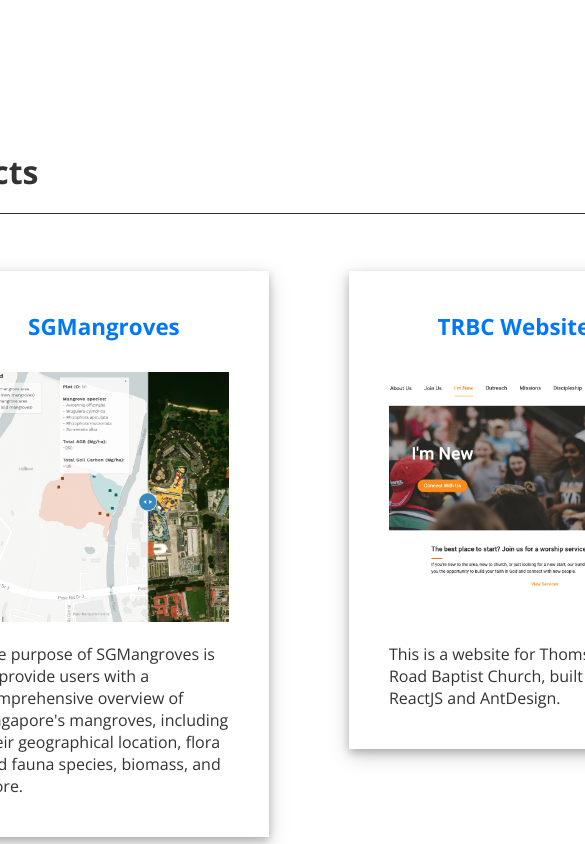
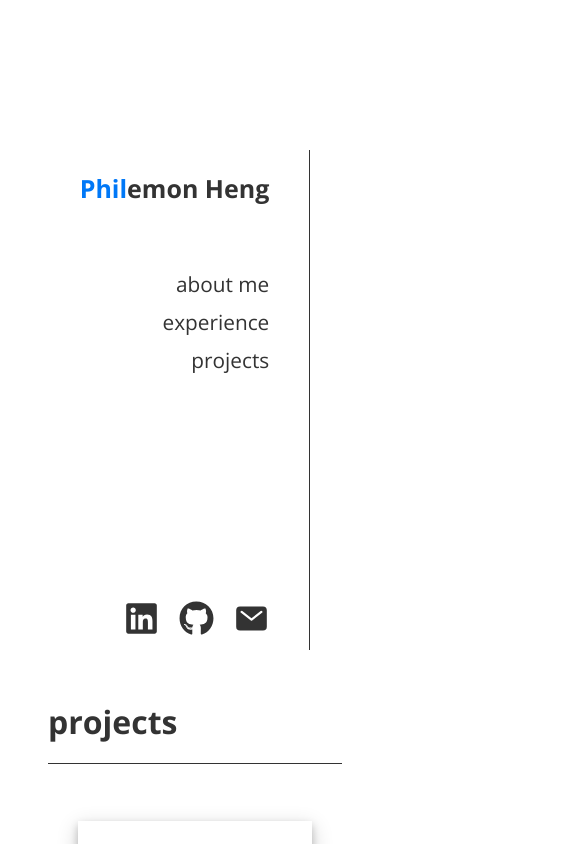
Before and after one commit to fillingthemoon/fillingthemoon.github.io, a React (Create React App) app: page /projects in a window 390 px wide. Shown: the top 844 px of the page, 585 px wide, since content can reach past the window. Built offline with nearby package versions, Linux system fonts and the light colour scheme.

Commit message:
add some responsive design

```diff
--- a/src/App.css
+++ b/src/App.css
@@ -9,12 +9,14 @@ body {
 
 #site-container {
   display: flex;
+  flex-wrap: wrap;
   justify-content: center;
 }
 
 /* nav bar */
 #nav-container {
   margin-right: 40px;
+  margin-bottom: 50px;
   height: 500px;
   position: relative;
 }
@@ -91,8 +93,15 @@ li {
 /* content */
 #content-container {
   margin-left: 40px;
-  width: 800px;
+  margin-right: 40px;
   height: 500px;
+  max-width: 800px;
+}
+
+@media (min-width:800px) {
+  #content-container {
+    min-width: 800px;
+  }
 }
 
 #content-title {
@@ -100,64 +109,17 @@ li {
   padding-bottom: 20px;
   font-size: 2em;
   margin-top: 0px;
-  width: 800px;
 }
 
 /* about me */
 #about-me {
-  margin: 10px 150px 10px 50px;
+  margin: 10px 50px 10px 50px;
 }
 
 #about-me > p {
   font-size: 20px;
   line-height: 40px;
   font-weight: 300;
-}
-
-/* projects */
-#projects {
-  display: flex;
-  flex-wrap: wrap;
-  justify-content: space-between;
-  width: 800px;
-  padding-bottom: 50px;
-}
-
-#projects > a {
-  text-decoration: none;
-  color: #333333;
-}
-
-#project {
-  margin: 30px;
-  padding: 40px;
-  width: 250px;
-  box-shadow: 0 4px 8px 0 rgba(0, 0, 0, 0.2), 0 6px 20px 0 rgba(0, 0, 0, 0.19);
-  transition: 0.2s;
-  overflow: hidden;
-}
-
-#project:hover {
-  transform: scale(1.05);
-  transition: 0.2s;
-}
-
-#project > h1 {
-  margin: 0px 0px 30px 0px;
-  font-size: 1.4em;
-  text-align: center;
-  color: #0078f7;
-  font-weight: 700;
-}
-
-#project > p {
-  margin-bottom: 0px;
-  color: #333333;
-  font-weight: 300;
-}
-
-#project > img {
-  width: 100%;
 }
 
 /* Experience */
@@ -192,5 +154,48 @@ li {
   font-size: 1em;
 }
 
-#experience > p {
+/* projects */
+#projects {
+  display: flex;
+  flex-wrap: wrap;
+  justify-content: space-between;
+  padding-bottom: 50px;
+  max-width: 800px;
 }
+
+#projects > a {
+  text-decoration: none;
+  color: #333333;
+}
+
+#project {
+  margin: 30px;
+  padding: 40px;
+  max-width: 250px;
+  box-shadow: 0 4px 8px 0 rgba(0, 0, 0, 0.2), 0 6px 20px 0 rgba(0, 0, 0, 0.19);
+  transition: 0.2s;
+  overflow: hidden;
+}
+
+#project:hover {
+  transform: scale(1.05);
+  transition: 0.2s;
+}
+
+#project > h1 {
+  margin: 0px 0px 30px 0px;
+  font-size: 1.4em;
+  text-align: center;
+  color: #0078f7;
+  font-weight: 700;
+}
+
+#project > p {
+  margin-bottom: 0px;
+  color: #333333;
+  font-weight: 300;
+}
+
+#project > img {
+  width: 100%;
+}
```
